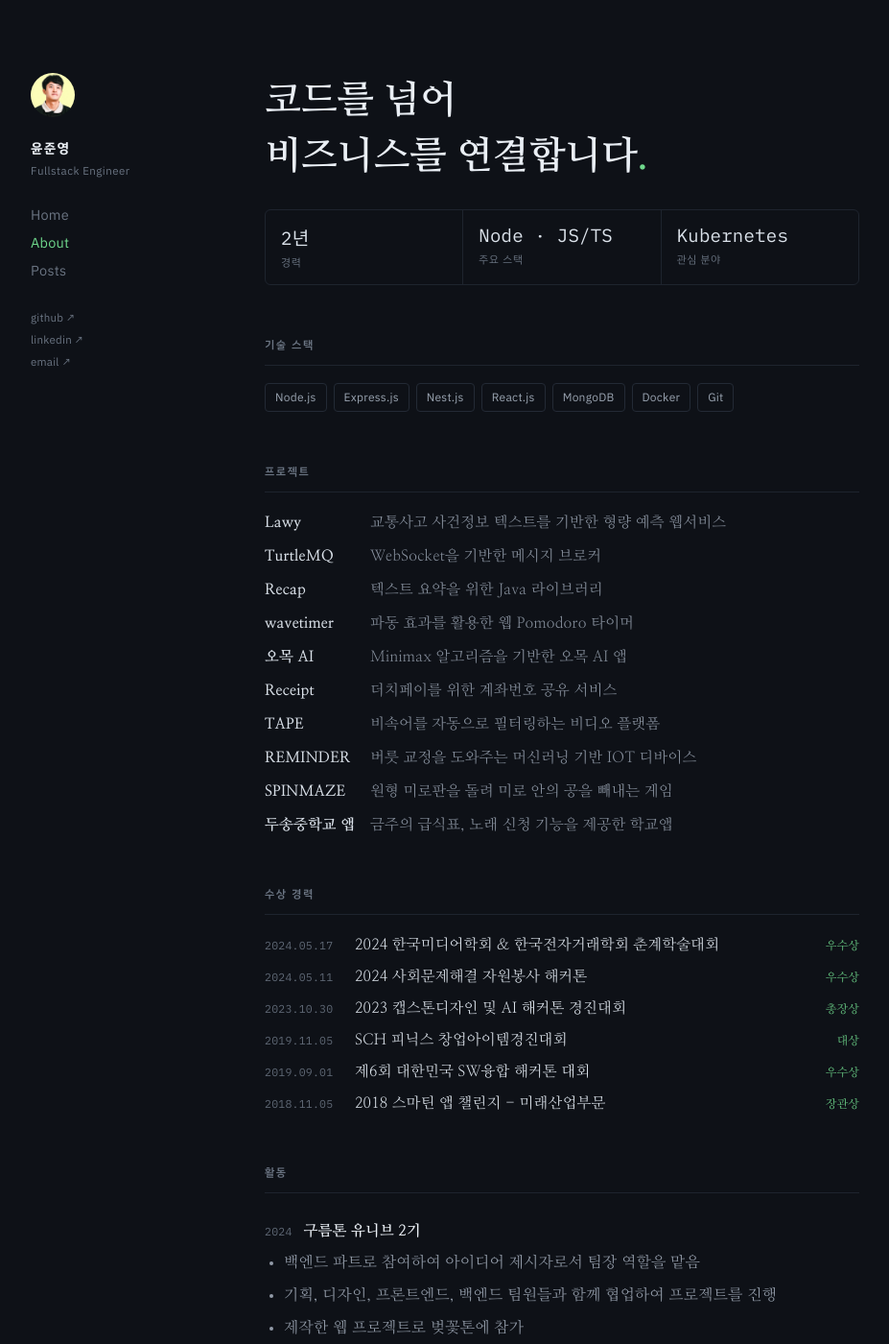
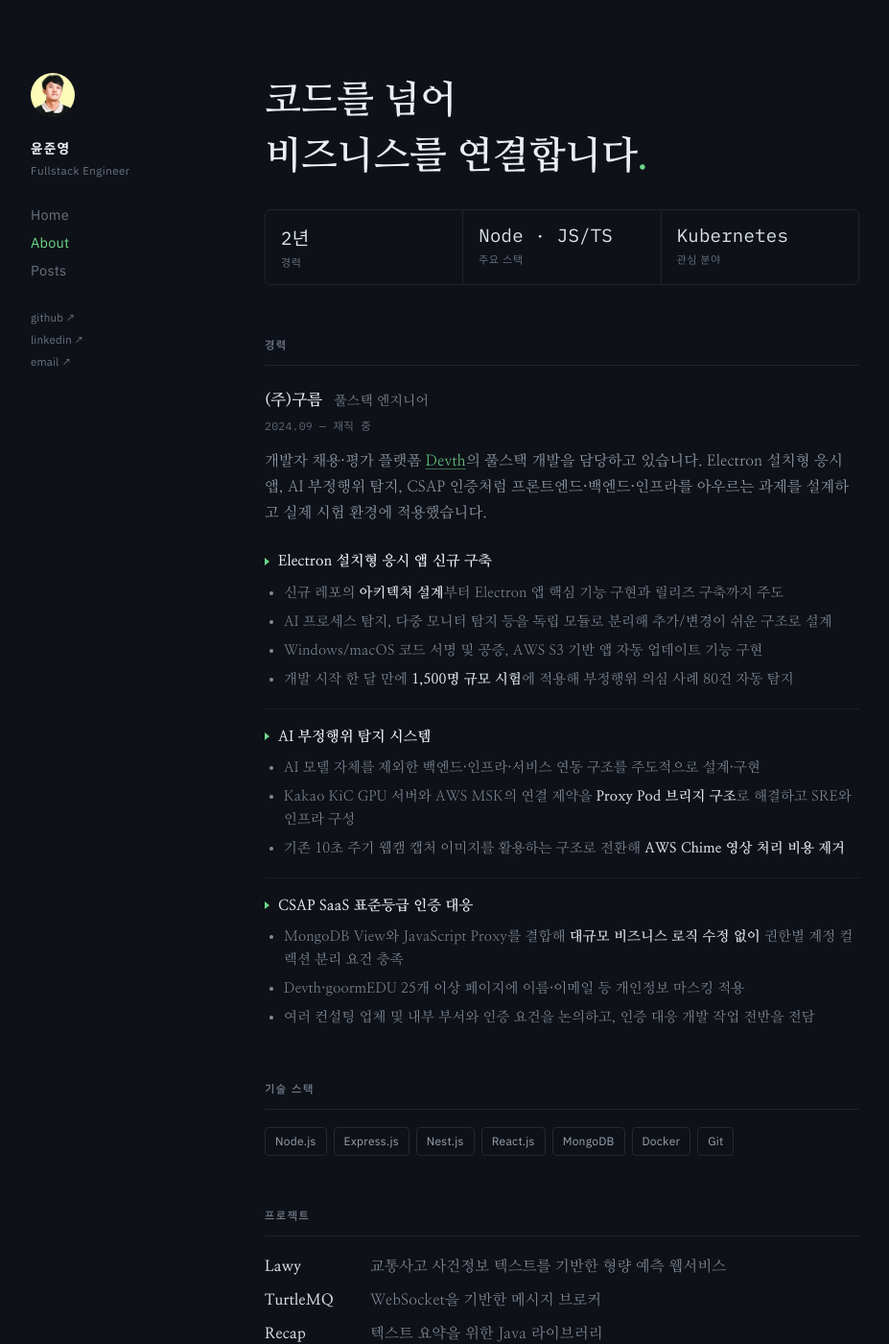
Before and after one commit to ypjun100/v2.junyeong.dev, a Jekyll site: the page built from about.html, in a window 1280 px wide and 1400 px high. Shown: the whole window at 96% size, without its empty margins (138-1065 px from the left). Built offline with Jekyll 4.4.1, drawn with Linux system fonts in a browser that asks for light colours.

Commit message:
feat: add the career section to About
Follows the updated mockup: role header, period, summary, then three
achievement blocks separated by rules.

The mockup marks each achievement with U+25B8, which neither webfont carries,
so the triangle is drawn in CSS instead of typed. That keeps it identical
everywhere rather than falling through to whatever the system supplies.

```diff
--- a/_sass/_about.scss
+++ b/_sass/_about.scss
@@ -15,6 +15,115 @@
 
   &--loose {
     gap: 30px;
+  }
+
+  &--career {
+    gap: 26px;
+  }
+}
+
+// Career
+
+.career__role {
+  display: flex;
+  flex-direction: column;
+  gap: 8px;
+}
+
+.career__heading {
+  display: flex;
+  gap: 12px;
+  align-items: baseline;
+  flex-wrap: wrap;
+}
+
+.career__company {
+  font-size: 16.5px;
+  font-weight: 700;
+  color: var(--text-strong);
+}
+
+.career__position {
+  font-size: 14px;
+  color: var(--muted-desc);
+}
+
+.career__period {
+  font-family: var(--font-mono);
+  font-size: 11.5px;
+  color: var(--muted-dim);
+}
+
+.career__lead {
+  margin: 8px 0 0;
+  font-size: 15.5px;
+  line-height: 1.75;
+  color: var(--text-lead);
+}
+
+.career__items {
+  display: flex;
+  flex-direction: column;
+}
+
+.career-item {
+  display: flex;
+  flex-direction: column;
+  gap: 9px;
+  padding: 18px 0;
+  border-top: 1px solid var(--border-footer);
+
+  &:first-child {
+    padding-top: 0;
+    border-top: 0;
+  }
+
+  &:last-child {
+    padding-bottom: 0;
+  }
+}
+
+.career-item__title {
+  display: flex;
+  align-items: flex-start;
+  gap: 9px;
+  font-size: 15px;
+  font-weight: 600;
+  color: var(--text-strong);
+  line-height: 1.5;
+
+  // The mockup marks each item with a small accent triangle. Neither webfont
+  // carries U+25B8, so it is drawn rather than typed; the top margin drops it
+  // onto the optical centre of the first line when the title wraps.
+  &::before {
+    content: "";
+    flex-shrink: 0;
+    width: 0;
+    height: 0;
+    margin-top: 0.42em;
+    border-left: 5px solid var(--accent);
+    border-top: 4px solid transparent;
+    border-bottom: 4px solid transparent;
+  }
+}
+
+.career-item__points {
+  margin: 0;
+  padding-left: 20px;
+  display: flex;
+  flex-direction: column;
+  gap: 6px;
+  font-size: 14.5px;
+  line-height: 1.65;
+  color: var(--text-detail);
+
+  li {
+    text-wrap: pretty;
+  }
+
+  strong {
+    color: var(--text-mid);
+    font-weight: 600;
   }
 }
 
--- a/_sass/_tokens.scss
+++ b/_sass/_tokens.scss
@@ -20,6 +20,8 @@
   --text-summary: #a7b0bc;
   --text-chip: #9aa4b1;
   --text-list: #929ba8;
+  --text-lead: #98a2af;
+  --text-detail: #838d9a;
 
   // Muted
   --muted: #6b7583;
--- a/about.html
+++ b/about.html
@@ -6,6 +6,49 @@ permalink: /about/
 
 <section class="about">
   {%- include intro-block.html -%}
+
+  <div class="about__section about__section--career">
+    <div class="section-label section-bar">경력</div>
+
+    <div class="career__role">
+      <div class="career__heading">
+        <span class="career__company">(주)구름</span>
+        <span class="career__position">풀스택 엔지니어</span>
+      </div>
+      <div class="career__period">2024.09 — 재직 중</div>
+      <p class="career__lead">개발자 채용·평가 플랫폼 <a href="https://devth.io" target="_blank" rel="noopener">Devth</a>의 풀스택 개발을 담당하고 있습니다. Electron 설치형 응시 앱, AI 부정행위 탐지, CSAP 인증처럼 프론트엔드·백엔드·인프라를 아우르는 과제를 설계하고 실제 시험 환경에 적용했습니다.</p>
+    </div>
+
+    <div class="career__items">
+      <div class="career-item">
+        <div class="career-item__title">Electron 설치형 응시 앱 신규 구축</div>
+        <ul class="career-item__points">
+          <li>신규 레포의 <strong>아키텍처 설계</strong>부터 Electron 앱 핵심 기능 구현과 릴리즈 구축까지 주도</li>
+          <li>AI 프로세스 탐지, 다중 모니터 탐지 등을 독립 모듈로 분리해 추가/변경이 쉬운 구조로 설계</li>
+          <li>Windows/macOS 코드 서명 및 공증, AWS S3 기반 앱 자동 업데이트 기능 구현</li>
+          <li>개발 시작 한 달 만에 <strong>1,500명 규모 시험</strong>에 적용해 부정행위 의심 사례 80건 자동 탐지</li>
+        </ul>
+      </div>
+
+      <div class="career-item">
+        <div class="career-item__title">AI 부정행위 탐지 시스템</div>
+        <ul class="career-item__points">
+          <li>AI 모델 자체를 제외한 백엔드·인프라·서비스 연동 구조를 주도적으로 설계·구현</li>
+          <li>Kakao KiC GPU 서버와 AWS MSK의 연결 제약을 <strong>Proxy Pod 브리지 구조</strong>로 해결하고 SRE와 인프라 구성</li>
+          <li>기존 10초 주기 웹캠 캡처 이미지를 활용하는 구조로 전환해 <strong>AWS Chime 영상 처리 비용 제거</strong></li>
+        </ul>
+      </div>
+
+      <div class="career-item">
+        <div class="career-item__title">CSAP SaaS 표준등급 인증 대응</div>
+        <ul class="career-item__points">
+          <li>MongoDB View와 JavaScript Proxy를 결합해 <strong>대규모 비즈니스 로직 수정 없이</strong> 권한별 계정 컬렉션 분리 요건 충족</li>
+          <li>Devth·goormEDU 25개 이상 페이지에 이름·이메일 등 개인정보 마스킹 적용</li>
+          <li>여러 컨설팅 업체 및 내부 부서와 인증 요건을 논의하고, 인증 대응 개발 작업 전반을 전담</li>
+        </ul>
+      </div>
+    </div>
+  </div>
 
   <div class="about__section about__section--tight">
     <div class="section-label section-bar">기술 스택</div>
```
